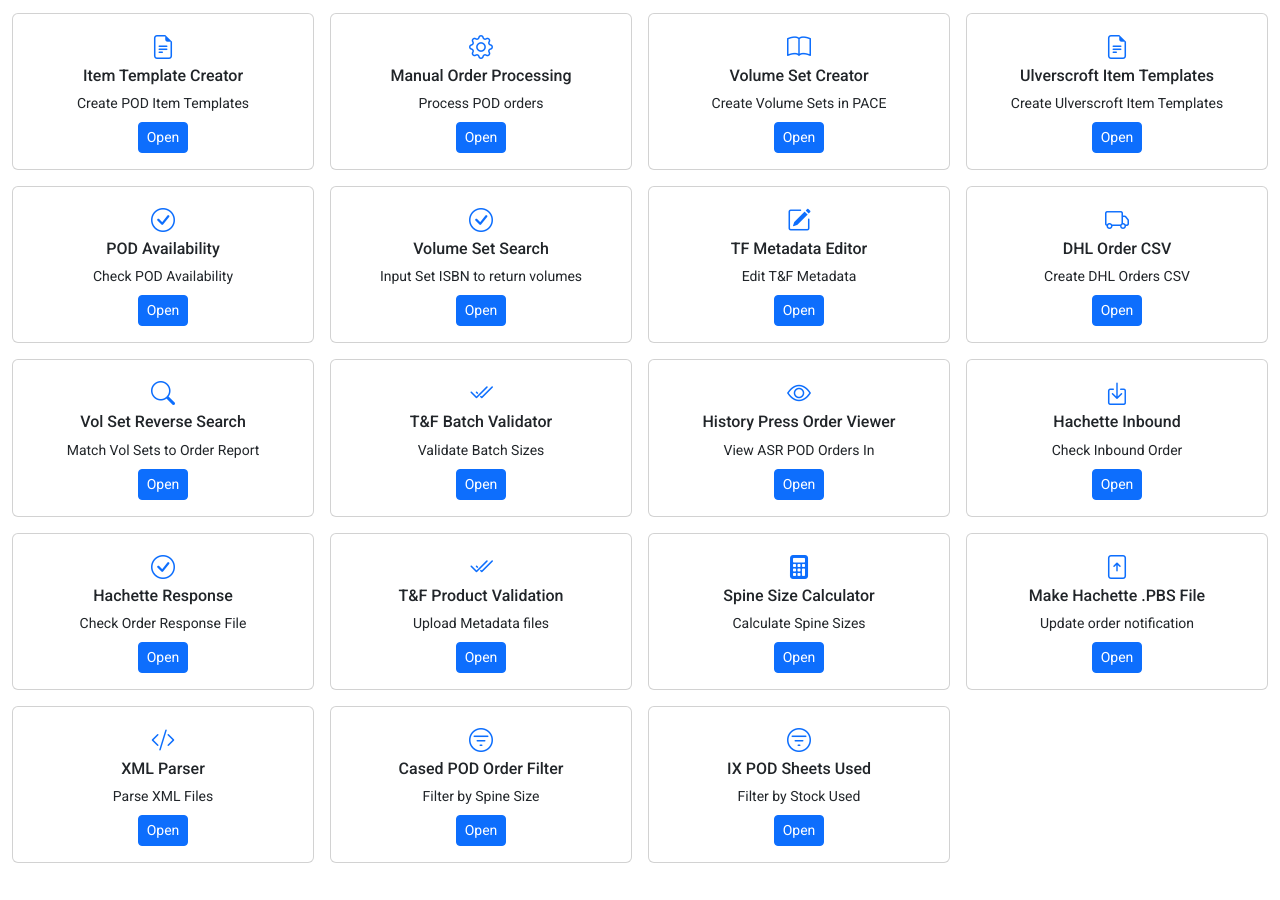
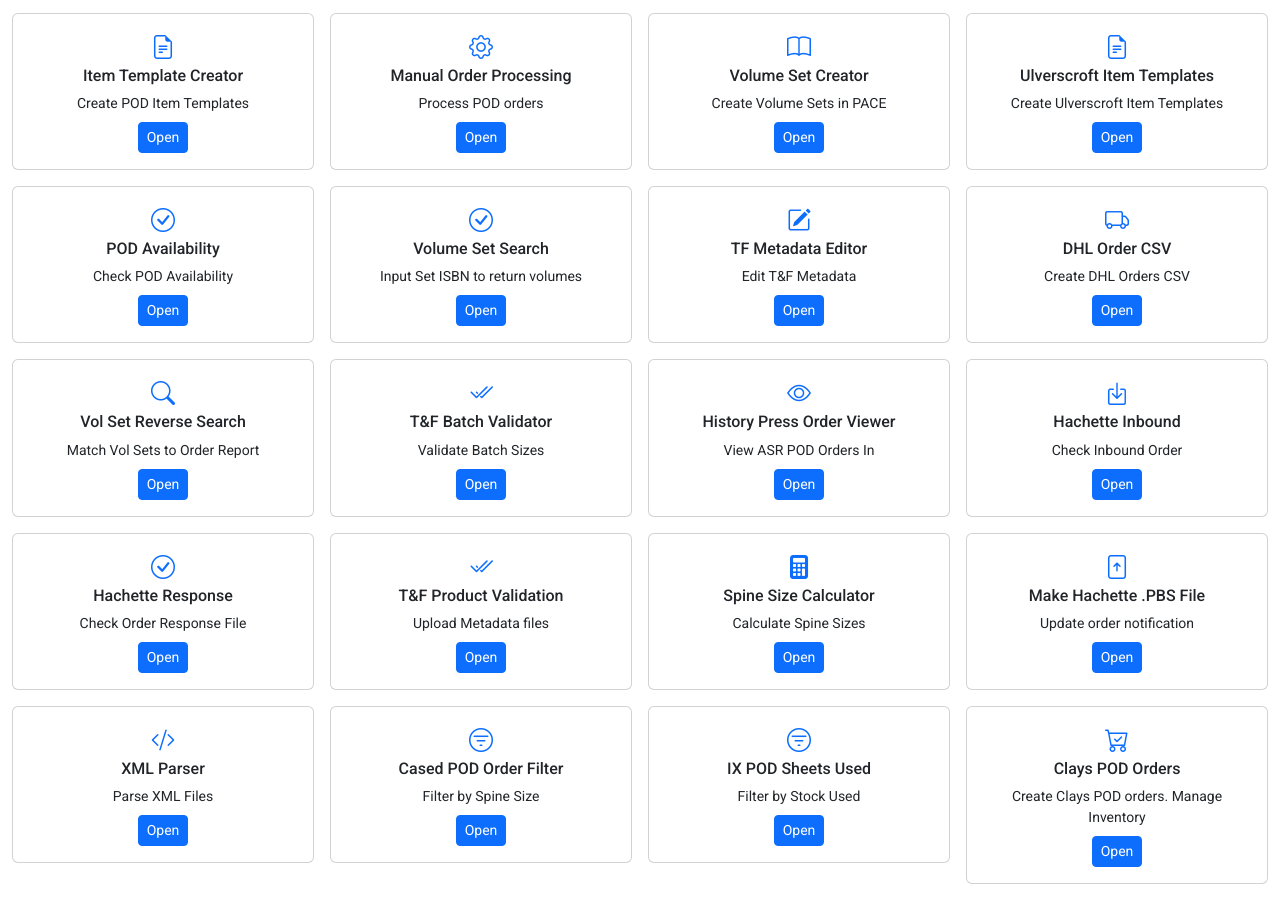
Before and after one commit to tjintranet/POD-Tools-Hub, a plain HTML site: page index.html in a window 1280 px wide. Shown: the part 73-973 px from the top of the page. Before the commit the page ends 952 px from the top, so only its background shows below. Drawn offline with nearby package versions, Linux system fonts and the light colour scheme.

Commit message:
Add files via upload

```diff
--- a/index.html
+++ b/index.html
@@ -337,6 +337,18 @@
                     </div>
                 </div>
 
+                <!-- Clays POD Orders -->
+                <div class="col-md-4 col-lg-3">
+                    <div class="card tool-card">
+                        <div class="card-body text-center">
+                            <i class="bi bi-cart-check card-icon"></i>
+                            <h5 class="card-title">Clays POD Orders</h5>
+                            <p class="card-text">Create Clays POD orders. Manage Inventory</p>
+                            <a href="https://tjintranet.github.io/CLAYS-POD-Order-Processing-Tool/" class="btn btn-primary btn-sm">Open</a>
+                        </div>
+                    </div>
+                </div>
+
     <script src="https://cdnjs.cloudflare.com/ajax/libs/bootstrap/5.3.2/js/bootstrap.bundle.min.js"></script>
     <script>
         function toggleTheme() {
```
